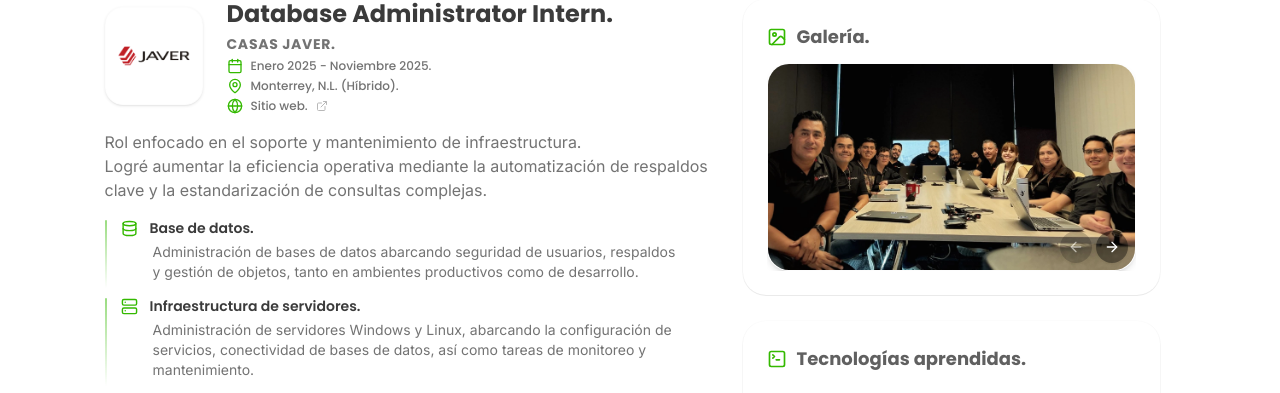
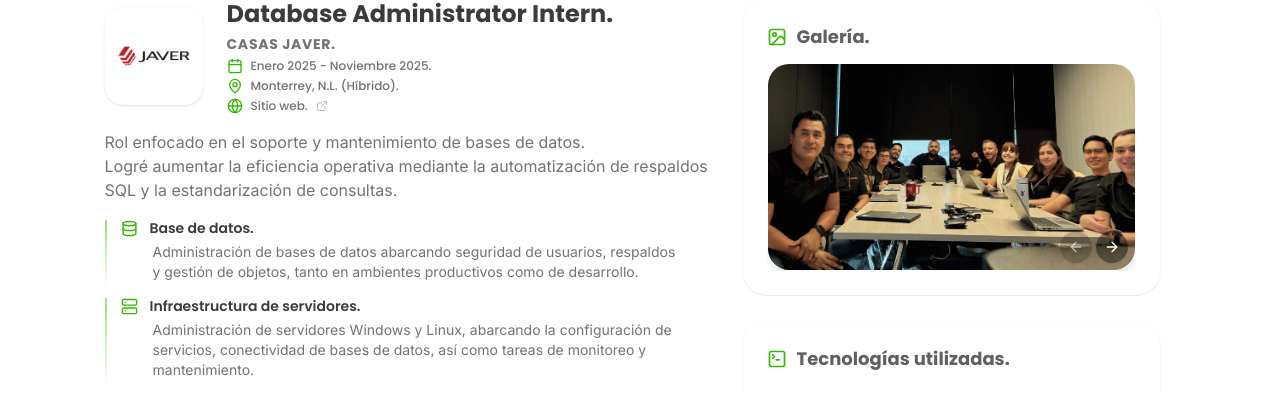
Before and after one commit to Angel-Diaz-H/portfolio-angel-diaz, a React (Vite) app: page / in a window 1280 px wide. Shown: the part 1536-1929 px from the top of the page. Built offline with nearby package versions, Linux system fonts and the light colour scheme.

Commit message:
Mejoras de redacción en experiencia

```diff
--- a/src/components/sections/Experiencia/ItemsTechExperience.tsx
+++ b/src/components/sections/Experiencia/ItemsTechExperience.tsx
@@ -12,7 +12,7 @@ export const ItemsTechExperience = ({ experience = experiences[0] }: Props) => {
     <Card borderAnimation className="w-full">
       <CardContent className="px-6">
         <TechList
-          title="Tecnologías aprendidas."
+          title="Tecnologías utilizadas."
           Icon={TerminalSquare}
           variant="card"
           order={experience.technologies}
--- a/src/data/experience.data.ts
+++ b/src/data/experience.data.ts
@@ -40,8 +40,8 @@ export const experiences: Experience[] = [
     logo: "./experiencia/casas-javer-logo.webp",
     logoAlt: "Logo de Casas Javer",
     summary: [
-      "Rol enfocado en el soporte y mantenimiento de infraestructura.",
-      "Logré aumentar la eficiencia operativa mediante la automatización de respaldos clave y la estandarización de consultas complejas.",
+      "Rol enfocado en el soporte y mantenimiento de bases de datos.",
+      "Logré aumentar la eficiencia operativa mediante la automatización de respaldos SQL y la estandarización de consultas.",
     ],
     pillars: [
       {
```
